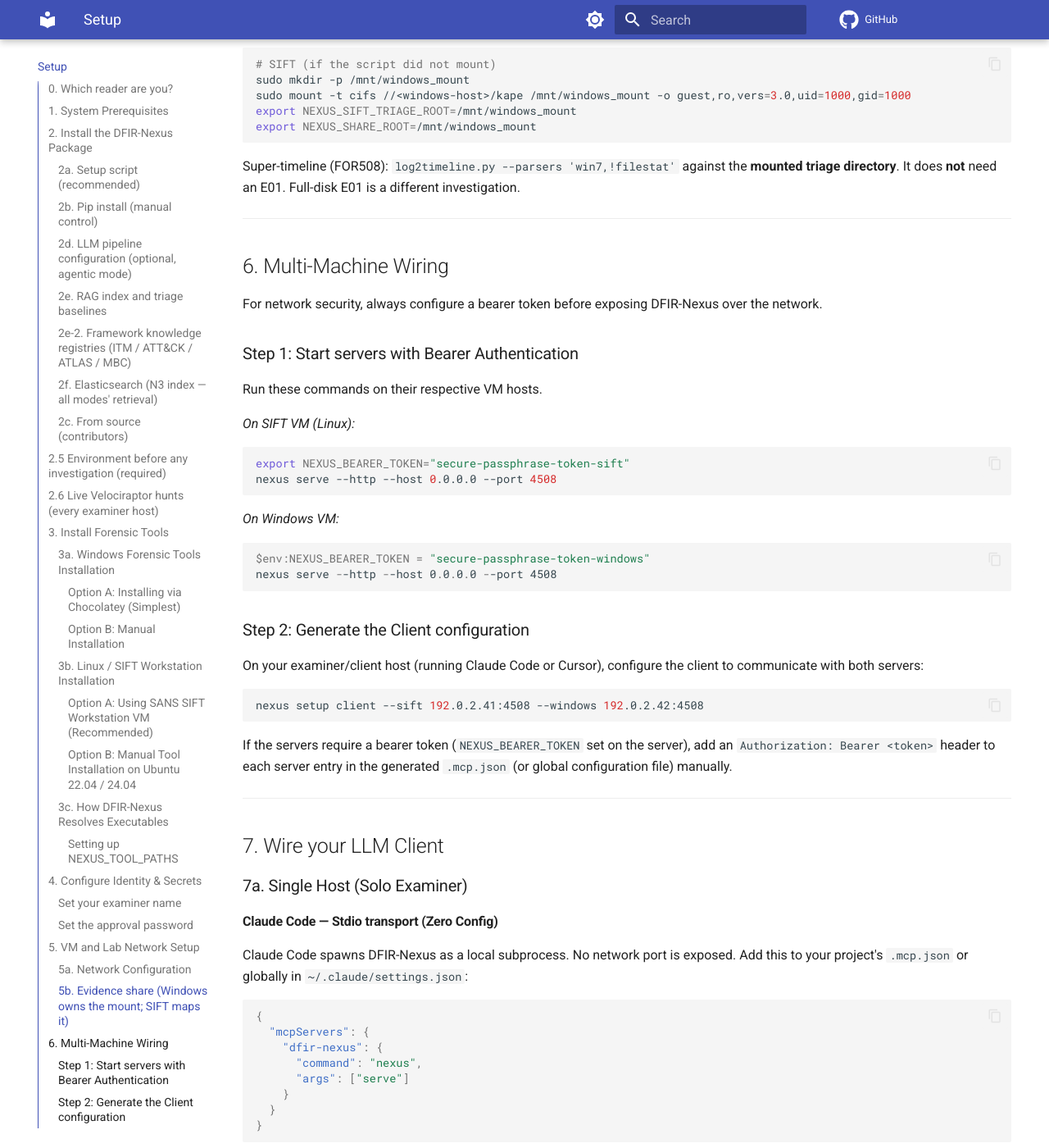
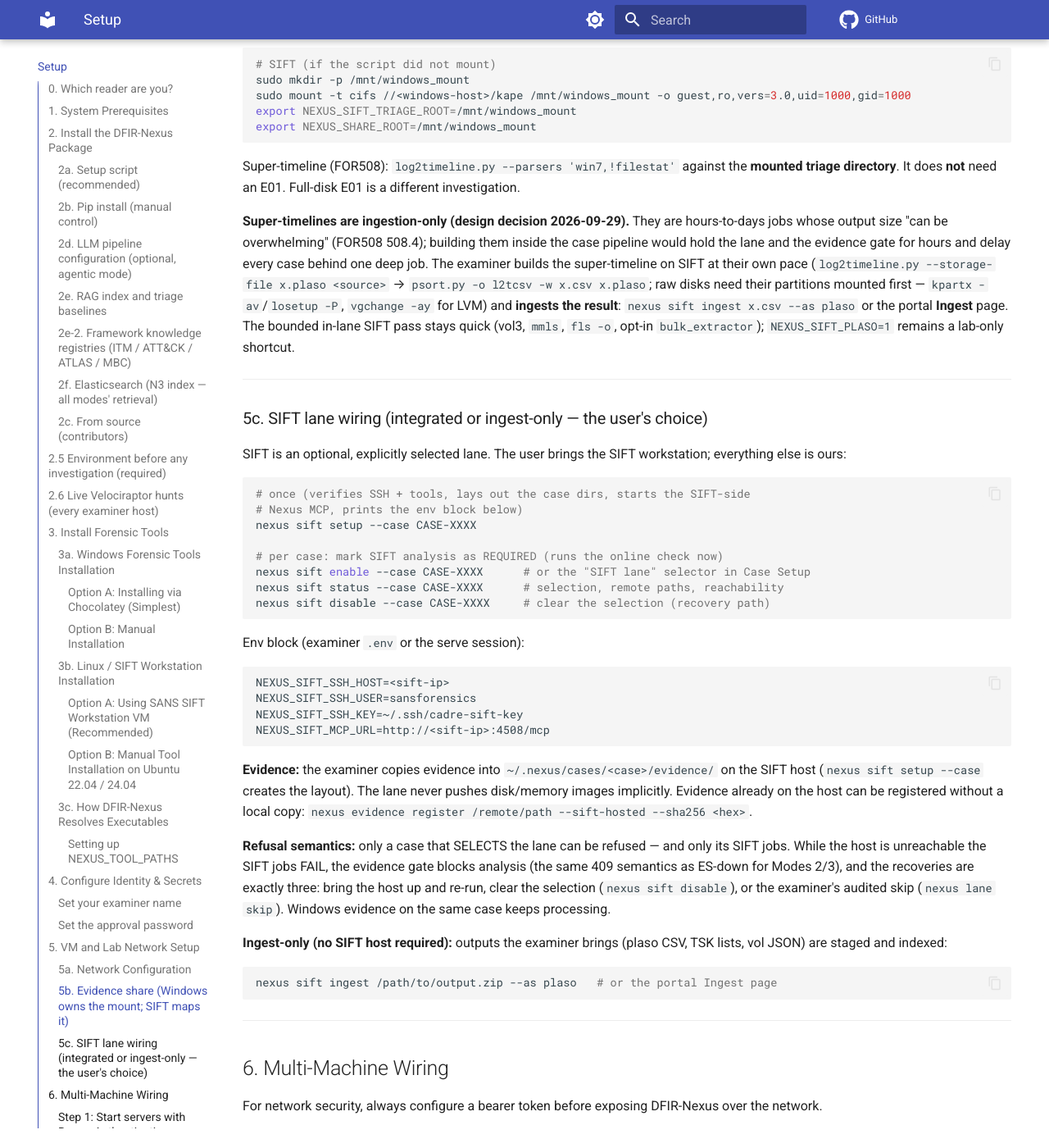
Before and after one commit to Ganron007/DFIR-Nexus, an MkDocs documentation site: the page built from Docs/SETUP.md, in a window 1280 px wide and 1400 px high, scrolled down 14085 px. Shown: the whole window at 82% size. Built offline with MkDocs 1.6.1 and Material for MkDocs 9.7.7, drawn with Linux system fonts in a browser that asks for light colours; comment, search, counter and statistics services are not loaded.

Commit message:
Docs: SIFT lane workflow (setup/selection/refusal/ingestion) in public docs
- SETUP.md: super-timelines are ingestion-only (design decision, steps with
  kpartx/vgchange + log2timeline/psort + `nexus sift ingest`); new §5c "SIFT
  lane wiring" - setup command, env block, evidence-copy policy, refusal
  semantics, ingest-only path.
- CLI.md: "SIFT lane" section with setup/enable/status/disable/ingest and the
  SIFT-hosted evidence registration form.
- API-CONTRACT.md: POST /sift/select, POST /sift/ingest, POST /ingest.

````diff
--- a/Docs/SETUP.md
+++ b/Docs/SETUP.md
@@ -532,6 +532,65 @@
 the **mounted triage directory**. It does **not** need an E01. Full-disk E01
 is a different investigation.
 
+**Super-timelines are ingestion-only (design decision 2026-09-29).** They are
+hours-to-days jobs whose output size "can be overwhelming" (FOR508 508.4);
+building them inside the case pipeline would hold the lane and the evidence
+gate for hours and delay every case behind one deep job. The examiner builds
+the super-timeline on SIFT at their own pace
+(`log2timeline.py --storage-file x.plaso <source>` → `psort.py -o l2tcsv -w
+x.csv x.plaso`; raw disks need their partitions mounted first —
+`kpartx -av`/`losetup -P`, `vgchange -ay` for LVM) and **ingests the result**:
+`nexus sift ingest x.csv --as plaso` or the portal **Ingest** page. The
+bounded in-lane SIFT pass stays quick (vol3, `mmls`, `fls -o`, opt-in
+`bulk_extractor`); `NEXUS_SIFT_PLASO=1` remains a lab-only shortcut.
+
+---
+
+### 5c. SIFT lane wiring (integrated or ingest-only — the user's choice)
+
+SIFT is an optional, explicitly selected lane. The user brings the SIFT
+workstation; everything else is ours:
+
+```bash
+# once (verifies SSH + tools, lays out the case dirs, starts the SIFT-side
+# Nexus MCP, prints the env block below)
+nexus sift setup --case CASE-XXXX
+
+# per case: mark SIFT analysis as REQUIRED (runs the online check now)
+nexus sift enable --case CASE-XXXX      # or the "SIFT lane" selector in Case Setup
+nexus sift status --case CASE-XXXX      # selection, remote paths, reachability
+nexus sift disable --case CASE-XXXX     # clear the selection (recovery path)
+```
+
+Env block (examiner `.env` or the serve session):
+
+```
+NEXUS_SIFT_SSH_HOST=<sift-ip>
+NEXUS_SIFT_SSH_USER=sansforensics
+NEXUS_SIFT_SSH_KEY=~/.ssh/cadre-sift-key
+NEXUS_SIFT_MCP_URL=http://<sift-ip>:4508/mcp
+```
+
+**Evidence:** the examiner copies evidence into
+`~/.nexus/cases/<case>/evidence/` on the SIFT host (`nexus sift setup --case`
+creates the layout). The lane never pushes disk/memory images implicitly.
+Evidence already on the host can be registered without a local copy:
+`nexus evidence register /remote/path --sift-hosted --sha256 <hex>`.
+
+**Refusal semantics:** only a case that SELECTS the lane can be refused — and
+only its SIFT jobs. While the host is unreachable the SIFT jobs FAIL, the
+evidence gate blocks analysis (the same 409 semantics as ES-down for Modes
+2/3), and the recoveries are exactly three: bring the host up and re-run,
+clear the selection (`nexus sift disable`), or the examiner's audited skip
+(`nexus lane skip`). Windows evidence on the same case keeps processing.
+
+**Ingest-only (no SIFT host required):** outputs the examiner brings (plaso
+CSV, TSK lists, vol JSON) are staged and indexed:
+
+```bash
+nexus sift ingest /path/to/output.zip --as plaso   # or the portal Ingest page
+```
+
 ---
 
 ## 6. Multi-Machine Wiring
````
Also changed, not shown: Docs/API-CONTRACT.md (+20 -0 lines), Docs/CLI.md (+20 -0 lines).
